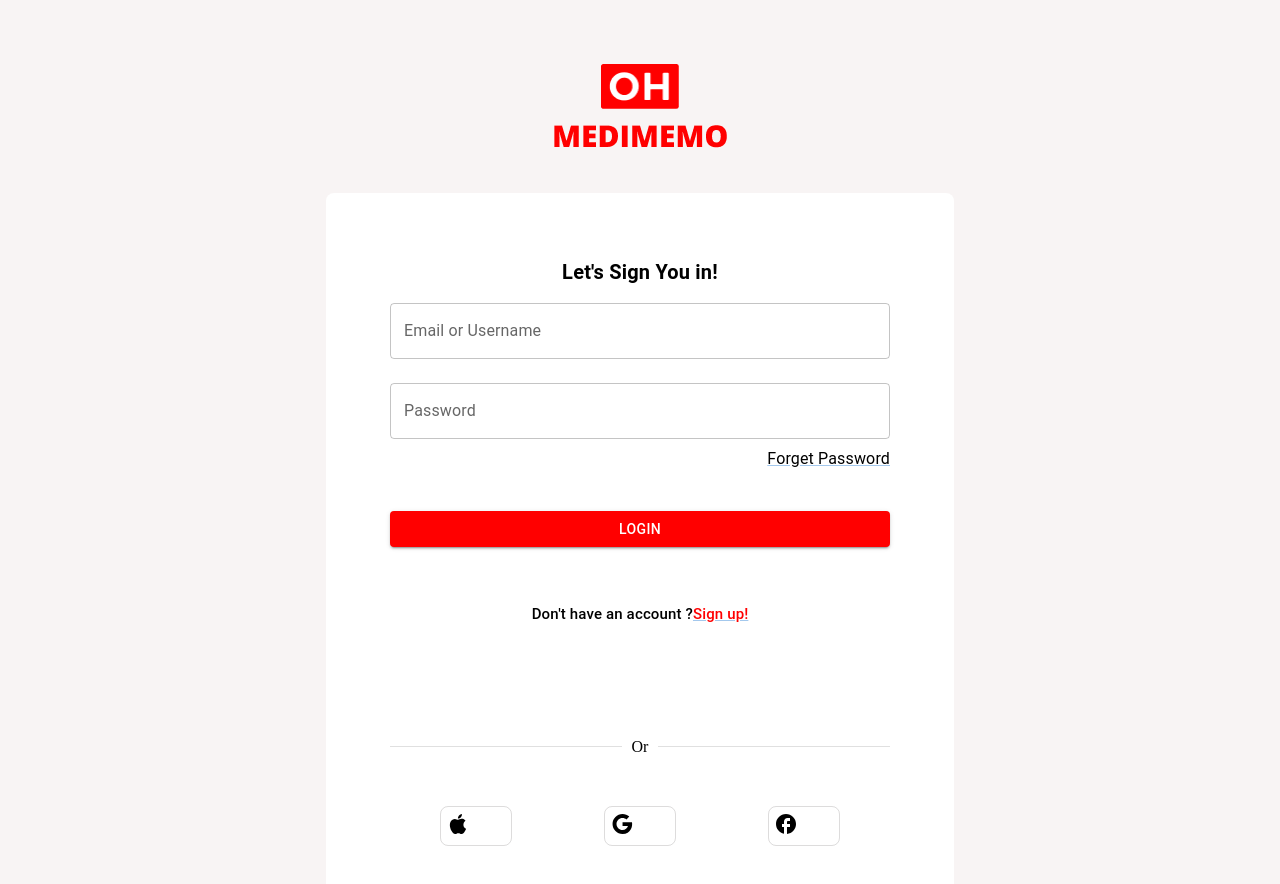
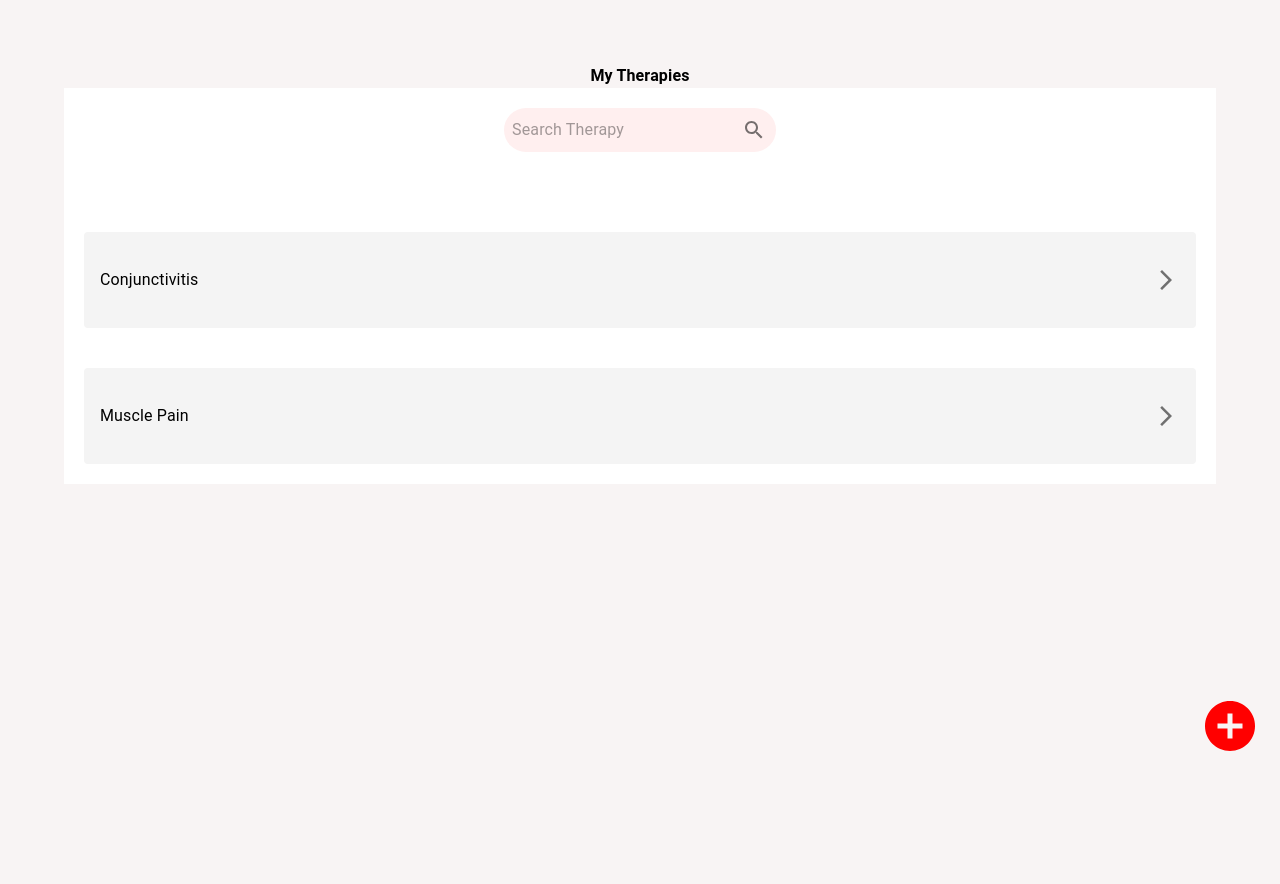
Before and after one commit to serene21/medimemo-uni2grow-2024, a React (Vite) app: page /therapy in a window 1280 px wide. Before the commit this address led to /login. Shown: the top 884 px of the page. Built offline with nearby package versions, Linux system fonts and the light colour scheme.

Commit message:
Login component with type script

```diff
--- /dev/null
+++ b/src/Page/addTherapy/AddTherapy.tsx
@@ -0,0 +1,12 @@
+
+import { Head } from "../../component/head/Head"
+
+export function AddTherapy(){
+
+    return (
+        <div className="therapyContainer">
+             <Head arrow={true} title="" create={false} />
+             <div></div>
+        </div>
+    )
+}
--- a/src/Page/login/Login.tsx
+++ b/src/Page/login/Login.tsx
@@ -1,4 +1,8 @@
-import { React, useState } from "react";
+//
+
+
+
+import { useState, ChangeEvent, FormEvent } from "react";
 import "./Login.css";
 import {
   Button,
@@ -7,11 +11,10 @@ import {
   Typography,
   Divider,
   Alert,
-  CircularProgress
+  // CircularProgress
 } from "@mui/material";
 
-import { ValidateForm, ValidateField } from "../../utils/ValidationForm.jsx";
-
+import { ValidateForm, ValidateField } from "../../utils/ValidationForm";
 import AppleIcon from "@mui/icons-material/Apple";
 import GoogleIcon from "@mui/icons-material/Google";
 import FacebookRoundedIcon from "@mui/icons-material/FacebookRounded";
@@ -20,18 +23,51 @@ import oH from "../../assets/images/Group.png";
 import memo from "../../assets/images/MEDIMEMO.png";
 
 import { useNavigate } from "react-router-dom";
-// import { useNavigate } from "react-router-dom";
+
+// interface Credentials,ErrorState and User for all objects of the type credentials,
+interface Credentials {
+  userName: string;
+  passWord: string;
+}
+
+interface ErrorState {
+  userName?: string;
+  passWord?: string;
+}
+
+interface User{
+
+    id : number;
+    name : string;
+    password : string;
+    lastName : string;
+    image: string;
+    allergies : string;
+    phone : number;
+    email : string;
+    address : String;
+
+}
 
 export function Login() {
   const navigate = useNavigate();
-  const [credentials, setCredentials] = useState({
+  const [credentials, setCredentials] = useState<Credentials>({
     userName: "",
     passWord: ""
   });
-  const handleChange = (e) => {
-    const fieldName = e.target.name;
+
+  const [error, setError] = useState<ErrorState>({
+    userName: "",
+    passWord: ""
+  });
+
+  const [login, setLogin] = useState<string>("");
+  // const [circularProgress, setCircularProgress] = useState<boolean>(false);
+
+  const handleChange = (e: ChangeEvent<HTMLInputElement>) => {
+    const fieldName = e.target.name as keyof Credentials;
     const fieldValue = e.target.value;
-    // validate field
+
     const errMessage = ValidateField(fieldName, fieldValue);
 
     if (!errMessage) {
@@ -45,59 +81,47 @@ export function Login() {
     }
 
     setCredentials((prevState) => {
-      setlogin("");
+      setLogin("");
       return { ...prevState, [fieldName]: fieldValue };
     });
   };
 
-  const [error, setError] = useState({
-    userName: "",
-    passWord: ""
-  });
-  const [login, setlogin] = useState("");
-  const [circularProgress, setCircularProgress] = useState("");
+  const handleSubmit = async (e: FormEvent) => {
+    e.preventDefault();
 
-  const handleSubmit = async (e) => {
-    try {
-      e.preventDefault();
     const error = ValidateForm(credentials);
 
-
     if (Object.keys(error).length === 0) {
-        // when you fetch a URL in JS the fetch  will return a promise which is an object with method " then "
-
+      try {
         const result = await fetch("http://localhost:3000/users");
         const data = await result.json();
-        console.log(data);
-        const isThere = data.some((item) => {
+
+        const isThere = data.some((item: User) => {
           return (
-            item.name === credentials.userName &&
-            item.password === credentials.passWord
+            (item.name === credentials.userName) &&
+            (item.password === credentials.passWord)
           );
         });
+
         if (isThere) {
-          navigate("/logged");
-          //   setlogin("login");
+          navigate("/therapy");
         } else {
-          //   navigate("/logged");
-          setlogin("login");
+          setLogin("login");
+        }
+      } catch (er) {
+
       }
     } else {
       setError(error);
     }
-    } catch (er) {
-      // console.error(er)
-    }
-
-    // console.log(error);
   };
 
   return (
     <>
       <div className="background">
         <div className="logo_container">
-          <img className="logo" src={oH} alt={oH} />
-          <img className="appName" src={memo} alt={memo} />
+          <img className="logo" src={oH} alt="Logo" />
+          <img className="appName" src={memo} alt="App Name" />
         </div>
 
         <div className="panel">
@@ -105,16 +129,14 @@ export function Login() {
             Let's Sign You in!
           </Typography>
 
-          {login ? (
+          {login && (
             <Alert
               style={{ marginTop: "5px" }}
               variant="outlined"
               severity="error"
             >
-                Email or password incorect!!
+              Email or password incorrect!
             </Alert>
-            ) : (
-              ""
           )}
 
           <form onSubmit={handleSubmit}>
@@ -133,7 +155,6 @@ export function Login() {
               onChange={handleChange}
               name="passWord"
               margin="normal"
-              padding="10px"
               fullWidth
               id="outlined-basic"
               label="Password"
@@ -144,13 +165,8 @@ export function Login() {
               helperText={error.passWord}
             />
             <Typography marginBottom={5} textAlign="right">
-              <Link
-                marginBottom={7}
-                style={{ color: "black" }}
-                href="#"
-                underline="always"
-              >
-                {"Forget Password"}
+              <Link style={{ color: "black" }} href="#" underline="always">
+                Forget Password
               </Link>
             </Typography>
 
@@ -162,25 +178,19 @@ export function Login() {
             >
               Login
             </Button>
+          </form>
 
-
-          </form>
-          <Typography
-            textAlign="center"
-            margin={7}
-            paddingBottom={7}
-            fontWeight={500}
-            fontSize={15}
-          >
-            Don't have an account ?
+          <Typography textAlign="center" margin={7} fontWeight={500} fontSize={15}>
+            Don't have an account?
             <Link style={{ color: "#f00" }} href="#" underline="always">
-              {"Sign up!"}
+              Sign up!
             </Link>
           </Typography>
 
           <Divider>Or</Divider>
+
           <div className="foot">
-            <div className="icons" border-color="aliceblue">
+            <div className="icons">
               <AppleIcon style={{ color: "black" }} />
             </div>
             <div className="icons">
--- a/src/Page/logged/Logged.tsx
+++ b/src/Page/profile/Profile.tsx
@@ -10,8 +10,8 @@ import {
 
 import monAvatar from "../../assets/images/Avatar/3d_avatar_12.png";
 
-import "./Logged.css";
-import {Head} from "../../component/head/Head.jsx";
+import "./Profile.css";
+import {Head} from "../../component/head/Head";
 
 import allergies from "../../assets/icons/logged/allergies.svg";
 import universal_currency from "../../assets/icons/logged/universal_currency.svg";
@@ -19,7 +19,7 @@ import call from "../../assets/icons/logged/call.svg";
 import home from "../../assets/icons/logged/home.svg";
 import mail from "../../assets/icons/logged/mail.svg";
 
-export function Logged() {
+export function Profile() {
   return (
     <div className="ContainProfile">
       <Head arrow={true} title="My profile" create={true} />
--- /dev/null
+++ b/src/Page/therapy/Therapy.css
@@ -0,0 +1,64 @@
+
+.therapyContainer{
+    background-color: #f8f4f4;
+    height: 100vh;
+    width: 100%;
+    display: flex;
+    flex-direction: column;
+    align-items: center;
+    /* justify-content: center; */
+
+    }
+.containerHead{
+
+    align-items: center;
+
+
+}
+.therapyPanel{
+    display: flex;
+    padding: 20px;
+    flex-direction: column;
+    justify-content: center;
+    align-items: center;
+    gap: 40px;
+    align-self: stretch;
+    background-color: white;
+}
+
+.search{
+    display: flex;
+    flex-direction: row;
+    align-items: center;
+    background-color:#FFEFEF;
+    border-radius: 28px;
+    margin-bottom: 40px;
+
+}
+
+.therapies{
+    display: flex;
+padding: 18px 10px 18px 16px;
+align-items: center;
+gap: 8px;
+align-self: stretch;
+background-color: #F4F4F4;
+border-radius: 4px;
+}
+
+.therapy{
+    display: flex;
+flex-direction: column;
+justify-content: center;
+align-items: flex-start;
+flex: 1 0 0;
+width: 100%;
+height: 60px;
+}
+
+.addTherapy{
+    flex-shrink: 0;
+    position: absolute;
+    right: 20px;
+    bottom: 5%;
+}
--- /dev/null
+++ b/src/Page/therapy/Therapy.tsx
@@ -0,0 +1,56 @@
+import React from "react";
+import { useNavigate } from "react-router-dom";
+
+import "./Therapy.css";
+import {Head} from "../../component/head/Head";
+
+import addButton from "../../assets/icons/therapy/add_circle.svg";
+
+import { IconButton, Typography, InputBase } from "@mui/material";
+import SearchIcon from "@mui/icons-material/Search";
+import ArrowForwardIosIcon from "@mui/icons-material/ArrowForwardIos";
+
+export function Therapy() {
+  const navigate = useNavigate();
+
+  return (
+    <div className="therapyContainer">
+      <div className="containerHead">
+        <Head arrow={false} title="My Therapies" create={false} />
+      </div>
+      <div className="therapyPanel">
+        <div className="search">
+          <InputBase
+            fullWidth
+            sx={{ ml: 1, flex: 1 }}
+            placeholder="Search Therapy"
+            inputProps={{ "aria-label": "search google maps" }}
+          />
+          <IconButton type="button" sx={{ p: "10px" }} aria-label="search">
+            <SearchIcon />
+          </IconButton>
+        </div>
+
+        <div className="therapies">
+          <div className="therapy">
+            <Typography> Conjunctivitis</Typography>
+          </div>
+          <IconButton>
+            <ArrowForwardIosIcon />
+          </IconButton>
+        </div>
+        <div className="therapies">
+          <div className="therapy">
+            <Typography> Muscle Pain</Typography>
+          </div>
+          <IconButton>
+            <ArrowForwardIosIcon />
+          </IconButton>
+        </div>
+      </div>
+      <div onClick={() => navigate("/addTherapy")} className="addTherapy">
+        <img src={addButton} width="60px" height="60px" />
+      </div>
+    </div>
+  );
+}
--- a/src/utils/ValidationForm.jsx
+++ /dev/null
@@ -1,34 +0,0 @@
-// import { useState, React } from "react";
-
-const errMessage = "This Field Is Required";
-
-const isNotEmpty = (value) => {
-  if (value !== "") {
-    return "";
-  } else {
-    return errMessage;
-  }
-};
-
-const ValidationSchema = {
-  userName: isNotEmpty,
-  passWord: isNotEmpty
-};
-
-export function ValidateForm(values) {
-  const errors = {};
-  Object.keys(ValidationSchema).forEach((fieldName) => {
-    const value = values[fieldName];
-    const test = ValidationSchema[fieldName];
-    const error = test(value);
-    if (error) errors[fieldName] = error;
-  });
-
-  return errors;
-}
-
-export function ValidateField(fieldName, value) {
-  const error = ValidationSchema[fieldName](value);
-
-  return error;
-}
--- /dev/null
+++ b/src/utils/ValidationForm.tsx
@@ -0,0 +1,46 @@
+// import { useState, React } from "react";
+
+//
+
+
+const errMessage = "This Field Is Required";
+
+const isNotEmpty = (value: string): string => {
+  return value !== "" ? "" : errMessage;
+};
+
+interface ValidationSchemaType {
+  [key: string]: (value: string) => string;
+}
+
+const ValidationSchema: ValidationSchemaType = {
+  userName: isNotEmpty,
+  passWord: isNotEmpty
+};
+
+interface Values {
+  userName: string;
+  passWord: string;
+}
+
+interface Errors {
+  [key: string]: string;
+}
+
+export function ValidateForm(values: Values): Errors {
+  const errors: Errors = {};
+
+  Object.keys(ValidationSchema).forEach((fieldName) => {
+    const value = values[fieldName as keyof Values];
+    const test = ValidationSchema[fieldName];
+    const error = test(value);
+    if (error) errors[fieldName] = error;
+  });
+
+  return errors;
+}
+
+export function ValidateField(fieldName: keyof Values, value: string): string {
+  const error = ValidationSchema[fieldName](value);
+  return error;
+}
--- a/tsconfig.app.json
+++ b/tsconfig.app.json
@@ -15,7 +15,7 @@
     "jsx": "react-jsx",
 
     /* Linting */
-    "strict": false,
+    "strict": true,
     "noUnusedLocals": true,
     "noUnusedParameters": true,
     "noFallthroughCasesInSwitch": true
```
Also changed, not shown: src/App.tsx (+13 -13 lines), src/component/head/Head.tsx (renamed from src/component/head/Head.jsx, +11 -3 lines), src/Page/addTherapy/AddTherapy.css (added), src/Page/profile/Profile.css (renamed from src/Page/logged/Logged.css), src/assets/icons/therapy/add_circle.svg (renamed from src/assets/icons/logged/add_circle.svg). Lines whose indentation alone changed are shown as unchanged.
